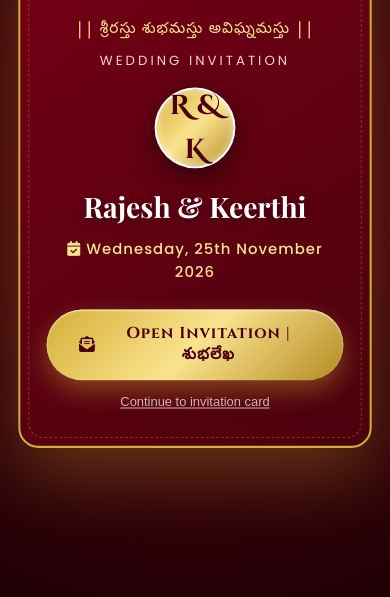
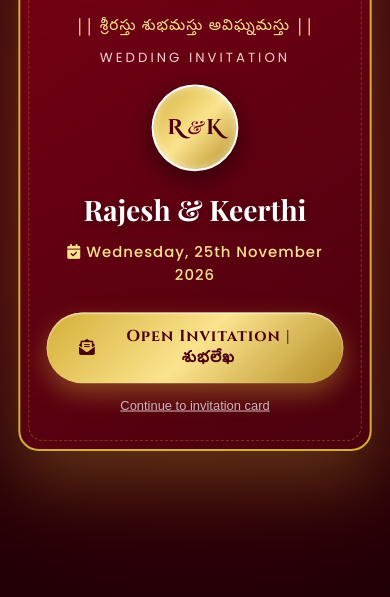
Before and after one commit to RBarthipaka/Wedding-Invitation-main, a plain HTML site: page index.html in a window 390 px wide. Shown: the part 246-843 px from the top of the page. Drawn offline with nearby package versions, Linux system fonts and the light colour scheme; a web font is replaced by a local one.

Commit message:
feat: add responsive royal Indian wedding invitation styles and interactive music player

```diff
--- a/css/style.css
+++ b/css/style.css
@@ -143,8 +143,8 @@ body {
 }
 
 .envelope-monogram {
-  width: 80px;
-  height: 80px;
+  width: 86px;
+  height: 86px;
   margin: 0 auto 16px;
   border-radius: 50%;
   background: var(--gold-gradient);
@@ -152,11 +152,24 @@ body {
   align-items: center;
   justify-content: center;
   font-family: 'Cinzel Decorative', 'Cinzel', serif;
-  font-size: 1.7rem;
+  font-size: 1.32rem;
   font-weight: 700;
   color: var(--dark-maroon);
   box-shadow: 0 8px 25px rgba(0,0,0,0.5), inset 0 0 10px rgba(255,255,255,0.6);
   border: 2px solid #fff;
+  white-space: nowrap;
+  line-height: 1;
+  text-align: center;
+  letter-spacing: 0.5px;
+}
+
+.envelope-monogram .amp {
+  font-family: 'Playfair Display', serif;
+  font-style: italic;
+  font-size: 0.85em;
+  font-weight: 600;
+  margin: 0 3px;
+  color: var(--primary-maroon);
 }
 
 .envelope-couple-names {
--- a/index.html
+++ b/index.html
@@ -48,7 +48,7 @@
       <div class="envelope-shloka telugu-text">|| శ్రీరస్తు శుభమస్తు అవిఘ్నమస్తు ||</div>
       <div class="envelope-sub">Wedding Invitation</div>
 
-      <div class="envelope-monogram">R & K</div>
+      <div class="envelope-monogram">R <span class="amp">&amp;</span> K</div>
 
       <h1 class="envelope-couple-names">Rajesh & Keerthi</h1>
       <p class="envelope-date-preview"><i class="fa fa-calendar-check"></i> Wednesday, 25th November 2026</p>
--- a/js/script.js
+++ b/js/script.js
@@ -82,8 +82,12 @@ function initMusicPlayer() {
     if (statusEl) {
       statusEl.innerHTML = isAudioPlaying
         ? 'Playing <div class="sound-wave"><span></span><span></span><span></span></div>'
-        : 'Paused';
+        : (audioPlayer.currentTime > 0 ? 'Paused' : 'Play Music');
     }
+
+    try {
+      localStorage.setItem('wedding_last_played_track', currentTrackIndex.toString());
+    } catch (e) {}
 
     // Update playlist UI
     playlistItems.forEach((item, idx) => {
@@ -186,6 +190,10 @@ function initMusicPlayer() {
   // Auto-start on first user interaction if not started yet
   const firstPlay = () => {
     if (audioPlayer.paused && !isAudioPlaying) {
+      const track = playlist[currentTrackIndex];
+      if (track && track.startTime && audioPlayer.currentTime < (track.startTime - 0.3)) {
+        try { audioPlayer.currentTime = track.startTime; } catch (e) {}
+      }
       audioPlayer.play().then(() => {
         isAudioPlaying = true;
         if (controller) controller.classList.add('playing');
@@ -199,6 +207,22 @@ function initMusicPlayer() {
 
   window.addEventListener('click', firstPlay, { once: true });
   window.addEventListener('touchstart', firstPlay, { once: true });
+
+  // Intelligent Track Rotation:
+  // Randomizes the starting song for visitors (50% Madhuvaramae / 50% Mangala Nadaswaram)
+  // and alternates between visits so visitors enjoy both songs!
+  let startTrack = 0;
+  try {
+    const lastTrack = localStorage.getItem('wedding_last_played_track');
+    if (lastTrack !== null) {
+      startTrack = (parseInt(lastTrack, 10) + 1) % playlist.length;
+    } else {
+      startTrack = Math.random() < 0.5 ? 0 : 1;
+    }
+  } catch (e) {
+    startTrack = Math.random() < 0.5 ? 0 : 1;
+  }
+  loadTrack(startTrack, false);
 }
 
 /* ==========================================================
```
